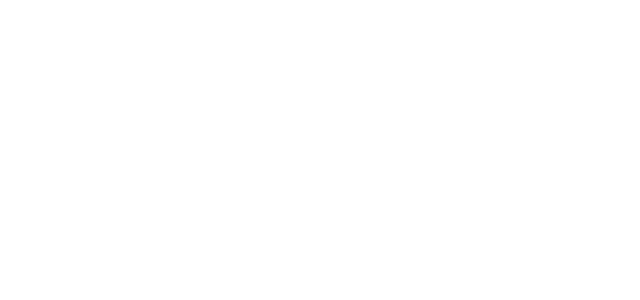
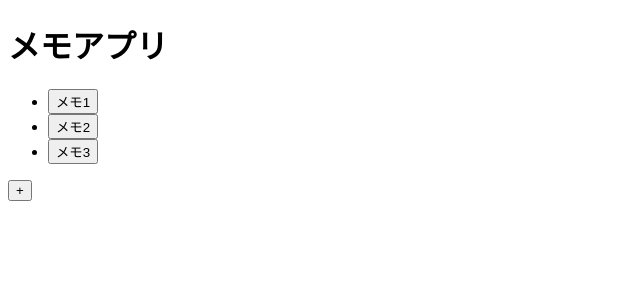
Before and after one commit to stahnu/memo-app-spa, a React (Vite) app: page / in a window 1280 px wide. Shown: the top 300 px of the page, without its empty margins (0-640 px from the left). Built offline with nearby package versions, Linux system fonts and the light colour scheme.

Commit message:
メモのCRUDを実装する

```diff
--- a/src/App.jsx
+++ b/src/App.jsx
@@ -1,3 +1,79 @@
-function App() {}
+import { useState } from "react";
+
+let nextId = 3;
+const initialNotes = [
+  { id: 0, content: "メモ1\nメモ1の内容\nメモ1の内容\nメモ1の内容" },
+  { id: 1, content: "メモ2\nメモ2の内容\nメモ2の内容\nメモ2の内容" },
+  { id: 2, content: "メモ3\nメモ3の内容\nメモ3の内容\nメモ3の内容" },
+];
+
+function App() {
+  const [notes, setNotes] = useState(initialNotes);
+  const [selectedId, setSelectedId] = useState(null);
+  const [editingContent, setEditingContent] = useState("");
+
+  function resetEditor() {
+    setSelectedId(null);
+    setEditingContent("");
+  }
+
+  function handleSelectNote(note) {
+    setSelectedId(note.id);
+    setEditingContent(note.content);
+  }
+
+  function handleAddNote() {
+    const newNote = { id: nextId, content: "新規メモ" };
+
+    setNotes([...notes, newNote]);
+    handleSelectNote(newNote);
+
+    nextId++;
+  }
+
+  function handleChangeNote() {
+    setNotes(
+      notes.map((note) =>
+        note.id === selectedId ? { ...note, content: editingContent } : note,
+      ),
+    );
+    resetEditor();
+  }
+
+  function handleDeleteNote() {
+    setNotes(notes.filter((note) => note.id !== selectedId));
+    resetEditor();
+  }
+
+  return (
+    <>
+      <h1>メモアプリ</h1>
+      <ul>
+        {notes.map((note) => (
+          <li key={note.id}>
+            <button
+              onClick={() => {
+                handleSelectNote(note);
+              }}
+            >
+              {note.content.split("\n")[0]}
+            </button>
+          </li>
+        ))}
+      </ul>
+      <button onClick={handleAddNote}>+</button>
+      {selectedId && (
+        <>
+          <textarea
+            value={editingContent}
+            onChange={(e) => setEditingContent(e.target.value)}
+          ></textarea>
+          <button onClick={handleChangeNote}>更新</button>
+          <button onClick={handleDeleteNote}>削除</button>
+        </>
+      )}
+    </>
+  );
+}
 
 export default App;
```
